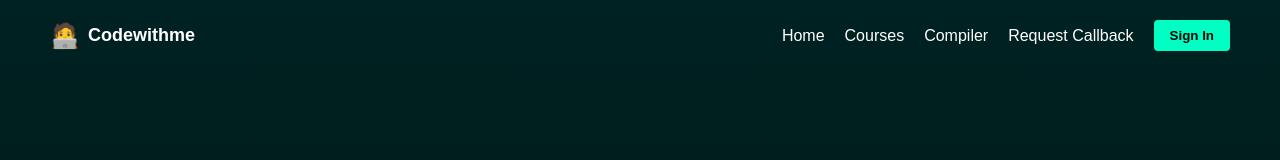
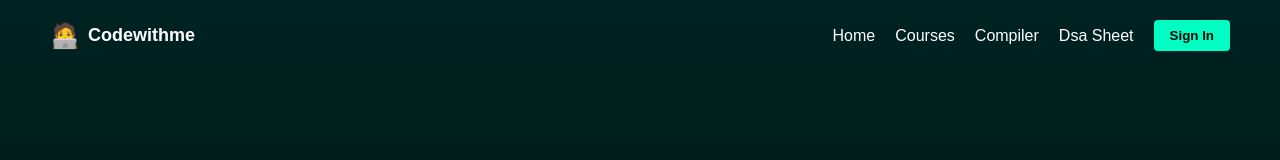
Before and after one commit to programmerjaideep/JSH, a plain HTML site: page index.html in a window 1280 px wide. Shown: the top 160 px of the page. Drawn offline with Linux system fonts and the light colour scheme.

Commit message:
Update index.html

```diff
--- a/index.html
+++ b/index.html
@@ -18,7 +18,7 @@
         <li><a href="#">Home</a></li>
         <li><a href="c1.html">Courses</a></li>
         <li><a href="compiler.html">Compiler</a></li>
-        <li><a href="#">Request Callback</a></li>
+        <li><a href="sheet.html">Dsa Sheet</a></li>
         <li><button class="signin-btn">Sign In</button></li>
       </ul>
     </nav>
```
